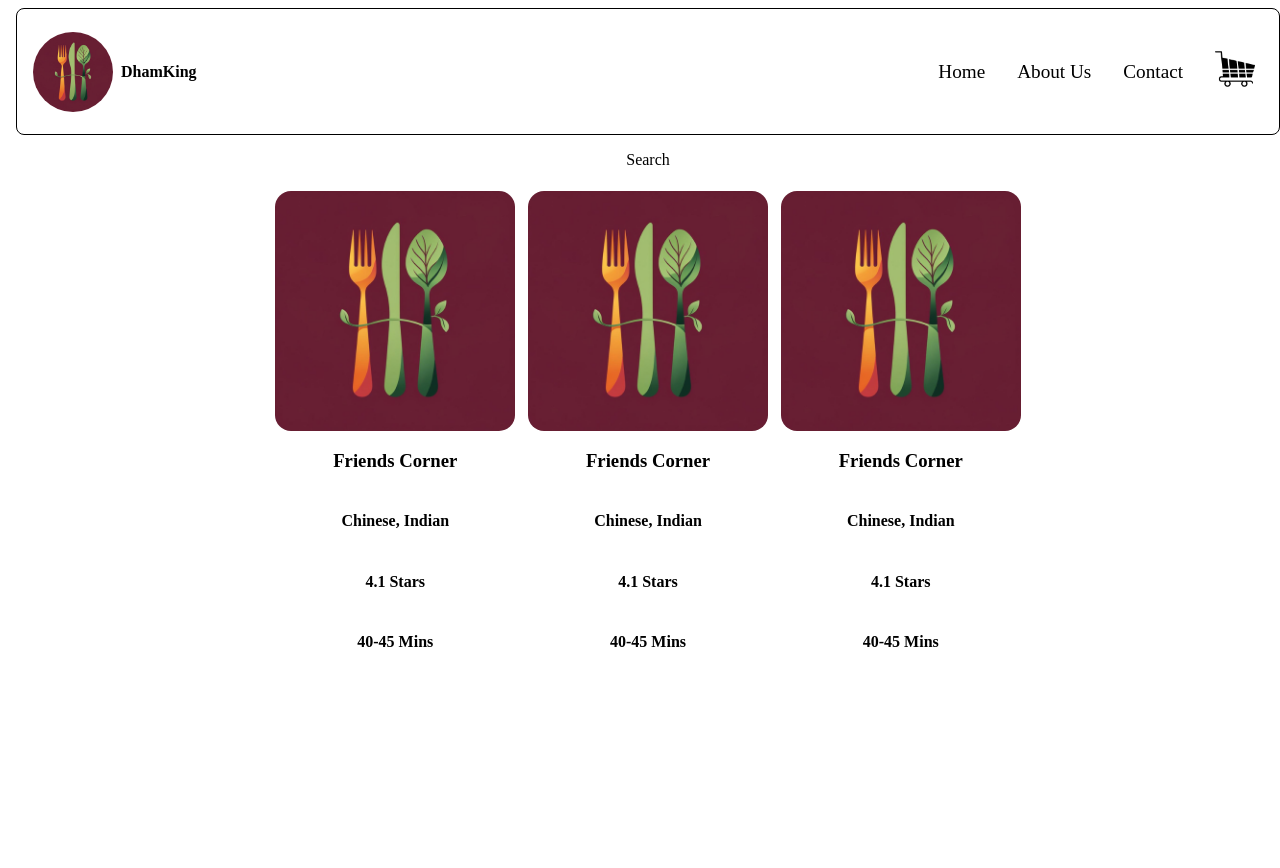
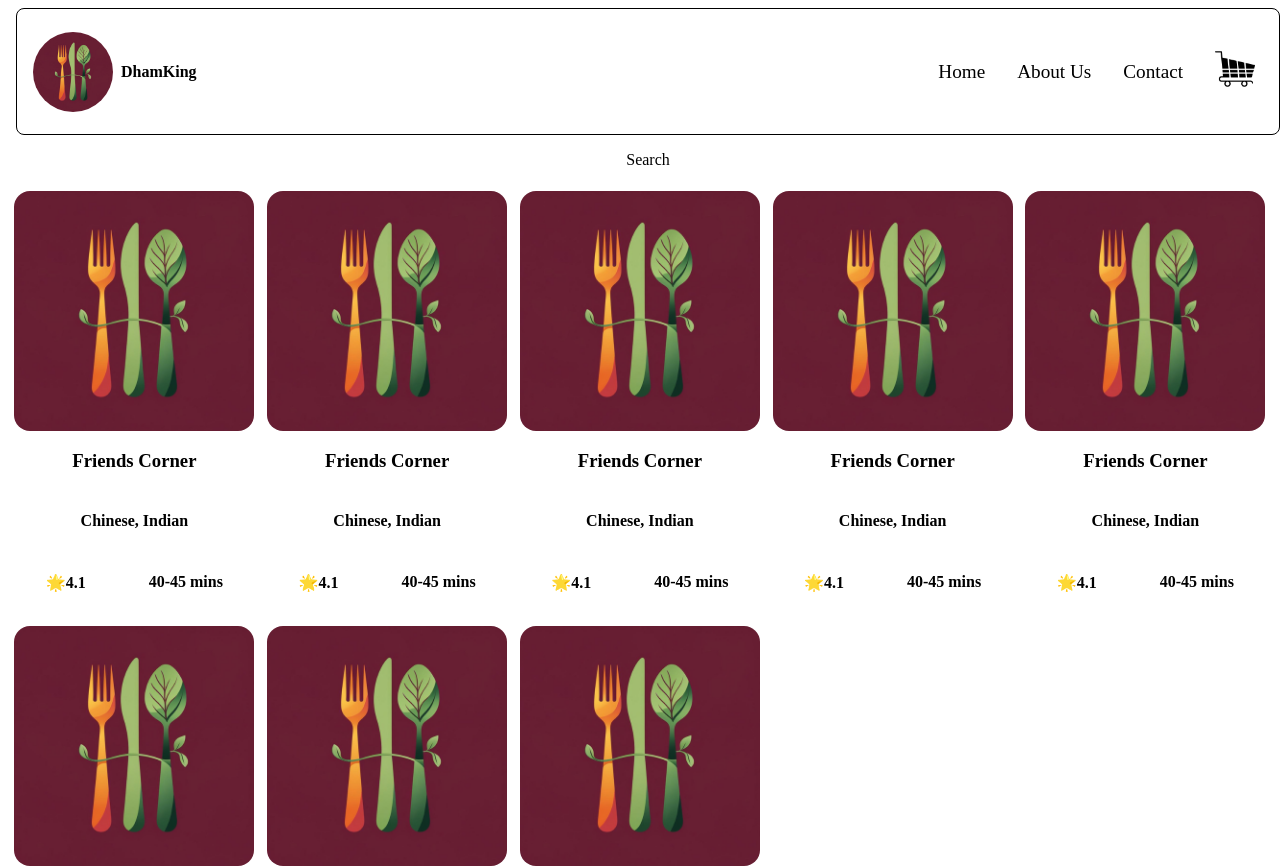
Before and after one commit to mohiit91/namaste-react, a React (Vite) app: page / in a window 1280 px wide. Shown: the top 868 px of the page. Before the commit the page ends 800 px from the top, so only its background shows below. Built offline with nearby package versions, Linux system fonts and the light colour scheme.

Commit message:
Chapter 4

```diff
--- a/App.js
+++ b/App.js
@@ -2,6 +2,56 @@ import React from "react";
 import ReactDOM from "react-dom/client";
 import cart from "./images/shopping-cart.png";
 import logo from "./images/logo.png";
+
+const resList = [{
+  key: 1,
+  resName: "Friends Corner",
+  cuisine: "Chinese, Indian",
+  stars: "4.1",
+  eta: "40-45 mins"
+},{
+    key: 2,
+  resName: "Friends Corner",
+  cuisine: "Chinese, Indian",
+  stars: "4.1",
+  eta: "40-45 mins"
+},{
+    key: 3,
+  resName: "Friends Corner",
+  cuisine: "Chinese, Indian",
+  stars: "4.1",
+  eta: "40-45 mins"
+},{
+    key: 4,
+  resName: "Friends Corner",
+  cuisine: "Chinese, Indian",
+  stars: "4.1",
+  eta: "40-45 mins"
+},{
+    key: 5,
+  resName: "Friends Corner",
+  cuisine: "Chinese, Indian",
+  stars: "4.1",
+  eta: "40-45 mins"
+},{
+    key: 6,
+  resName: "Friends Corner",
+  cuisine: "Chinese, Indian",
+  stars: "4.1",
+  eta: "40-45 mins"
+},{
+    key: 7,
+  resName: "Friends Corner",
+  cuisine: "Chinese, Indian",
+  stars: "4.1",
+  eta: "40-45 mins"
+},{
+    key: 8,
+  resName: "Friends Corner",
+  cuisine: "Chinese, Indian",
+  stars: "4.1",
+  eta: "40-45 mins"
+}];
 
 const Heading = () => {
   return (
@@ -28,22 +78,27 @@ const Body = () => {
     <div className="body">
       <div className="search">Search</div>
       <div className="res-container">
-        <Restaurant />
-        <Restaurant />
-        <Restaurant />
+        {resList.map((restaurant) => {
+          return <Restaurant key={restaurant.key}  resName={restaurant.resName} cuisine={restaurant.cuisine} stars={restaurant.stars} eta={restaurant.eta} />
+        })}
+        {/* <Restaurant resName="Friends Corner" cuisine="Chinese, Indian" stars="4.1" eta="40-45 mins" /> */}
+        {/* <Restaurant resName="Green Chick Chop" cuisine="Starters" stars="4.0" eta="20-25 mins" /> */}
+        {/* <Restaurant resName="KFC" cuisine="Fried chicken, Burger" stars="4.3" eta="30-35 mins" /> */}
       </div>
     </div>
   );
 };
 
-const Restaurant = () => {
+const Restaurant = (props) => {
+  const {resName, cuisine, stars, eta} = props;
   return (
     <div className="res-card">
         <img alt="Res-Logo" src={logo}/>
-      <h3>Friends Corner</h3>
-      <h4>Chinese, Indian</h4>
-      <h4>4.1 Stars</h4>
-      <h4>40-45 Mins</h4>
+      <h3>{ resName}</h3>
+      <h4>{cuisine}</h4>
+      <div className="eta">
+      <h4 >🌟{stars}</h4><h4>{eta}</h4>
+   </div>
     </div>
   );
 };
--- a/style.css
+++ b/style.css
@@ -72,3 +72,10 @@ li > img {
   width: 15rem;
   border-radius: 1rem;
 }
+
+.eta{
+  display: flex;
+  justify-content: space-around;
+  width: 100%;
+
+}
```
Also changed, not shown: index.html (line endings or trailing spaces).
